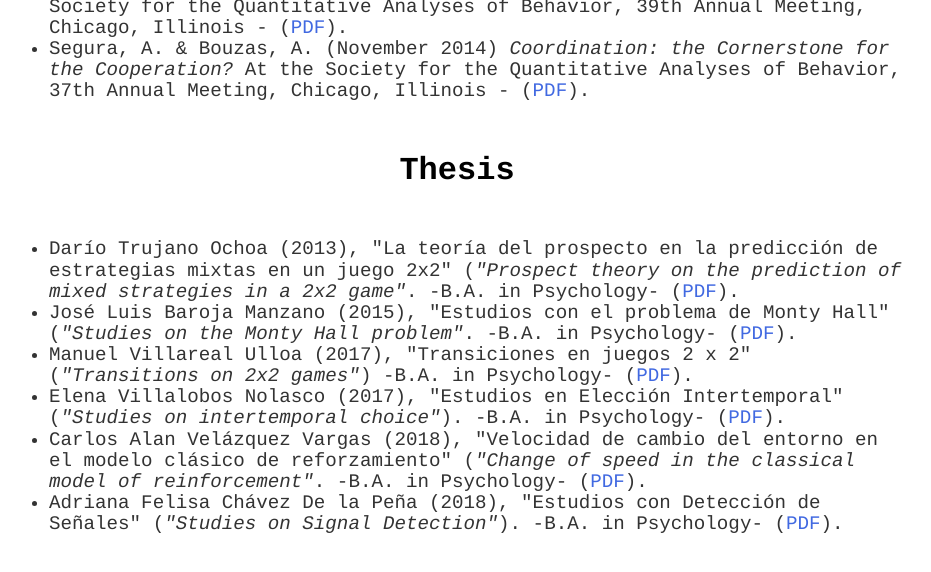
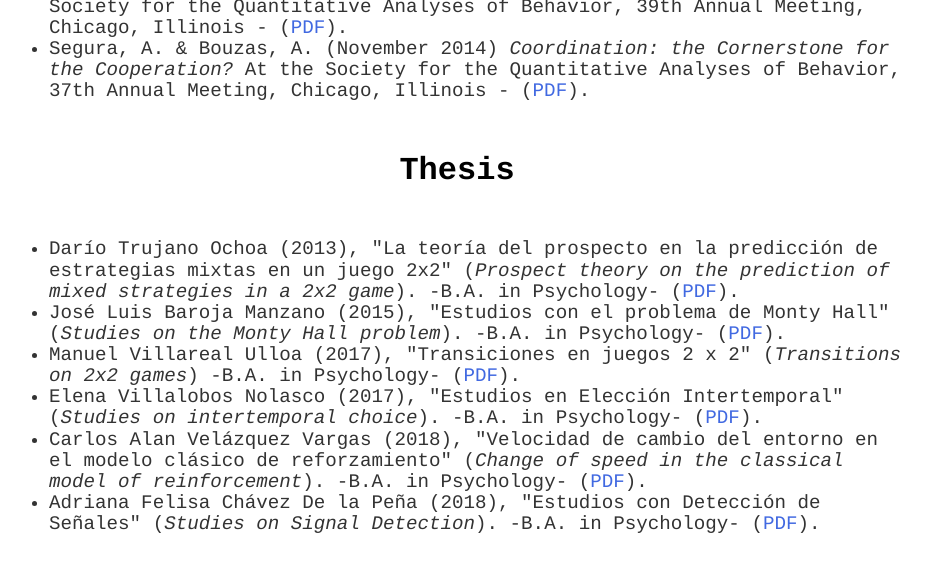
Before and after one commit to BouzasLab25/bouzaslab25.github.io, a Jekyll site: the page built from publications/index.html, in a window 1280 px wide and 900 px high, scrolled down 3316 px. Shown: the top 572 px of the window, without its empty margins (183-1114 px from the left). Built offline with Jekyll 4.4.1, drawn with Linux system fonts in a browser that asks for light colours.

Commit message:
Update index.html

```diff
--- a/publications/index.html
+++ b/publications/index.html
@@ -91,15 +91,15 @@ title: Lab25 Publications
 		<h3>Thesis</h3>
 
 	<ul>
-	<li class='ho' >Darío Trujano Ochoa (2013), "La teoría del prospecto en la predicción de estrategias mixtas en un juego 2x2" (<i>"Prospect theory on the prediction of mixed strategies in a 2x2 game"</i>. -B.A. in Psychology-  (<a class='link' href="http://132.248.9.195/ptd2013/noviembre/0706151/Index.html" target="_blank">PDF</a>). </li>
+	<li class='ho' >Darío Trujano Ochoa (2013), "La teoría del prospecto en la predicción de estrategias mixtas en un juego 2x2" (<i>Prospect theory on the prediction of mixed strategies in a 2x2 game</i>). -B.A. in Psychology-  (<a class='link' href="http://132.248.9.195/ptd2013/noviembre/0706151/Index.html" target="_blank">PDF</a>). </li>
 
-	<li class='ho' >José Luis Baroja Manzano (2015), "Estudios con el problema de Monty Hall" (<i>"Studies on the Monty Hall problem"</i>. -B.A. in Psychology-  (<a class='link' href="http://132.248.9.195/ptd2015/abril/303158329/Index.html" target="_blank">PDF</a>). </li>
+	<li class='ho' >José Luis Baroja Manzano (2015), "Estudios con el problema de Monty Hall" (<i>Studies on the Monty Hall problem</i>). -B.A. in Psychology-  (<a class='link' href="http://132.248.9.195/ptd2015/abril/303158329/Index.html" target="_blank">PDF</a>). </li>
 
-	<li class='ho' >Manuel Villareal Ulloa (2017), "Transiciones en juegos 2 x 2" (<i>"Transitions on 2x2 games"</i>) -B.A. in Psychology- (<a class='link' href="http://132.248.9.195/ptd2017/febrero/304112373/Index.html" target="_blank">PDF</a>). </li>
+	<li class='ho' >Manuel Villareal Ulloa (2017), "Transiciones en juegos 2 x 2" (<i>Transitions on 2x2 games</i>) -B.A. in Psychology- (<a class='link' href="http://132.248.9.195/ptd2017/febrero/304112373/Index.html" target="_blank">PDF</a>). </li>
 
-	<li class='ho' >Elena Villalobos Nolasco (2017), "Estudios en Elección Intertemporal" (<i>"Studies on intertemporal choice"</i>). -B.A. in Psychology-  (<a class='link' href="http://132.248.9.195/ptd2017/mayo/309226352/Index.html" target="_blank">PDF</a>). </li>
+	<li class='ho' >Elena Villalobos Nolasco (2017), "Estudios en Elección Intertemporal" (<i>Studies on intertemporal choice</i>). -B.A. in Psychology-  (<a class='link' href="http://132.248.9.195/ptd2017/mayo/309226352/Index.html" target="_blank">PDF</a>). </li>
 
-	<li class='ho' >Carlos Alan Velázquez Vargas (2018), "Velocidad de cambio del entorno en el modelo clásico de reforzamiento" (<i>"Change of speed in the classical model of reinforcement"</i>. -B.A. in Psychology-  (<a class='link' href="http://132.248.9.195/ptd2018/enero/0769970/Index.html" target="_blank">PDF</a>). </li>
+	<li class='ho' >Carlos Alan Velázquez Vargas (2018), "Velocidad de cambio del entorno en el modelo clásico de reforzamiento" (<i>Change of speed in the classical model of reinforcement</i>). -B.A. in Psychology-  (<a class='link' href="http://132.248.9.195/ptd2018/enero/0769970/Index.html" target="_blank">PDF</a>). </li>
 
-	<li class='ho' >Adriana Felisa Chávez De la Peña (2018), "Estudios con Detección de Señales" (<i>"Studies on Signal Detection"</i>). -B.A. in Psychology-  (<a class='link' href="http://132.248.9.195/ptd2018/febrero/0770659/Index.html" target="_blank">PDF</a>). </li>
+	<li class='ho' >Adriana Felisa Chávez De la Peña (2018), "Estudios con Detección de Señales" (<i>Studies on Signal Detection</i>). -B.A. in Psychology-  (<a class='link' href="http://132.248.9.195/ptd2018/febrero/0770659/Index.html" target="_blank">PDF</a>). </li>
 	</ul>
```
